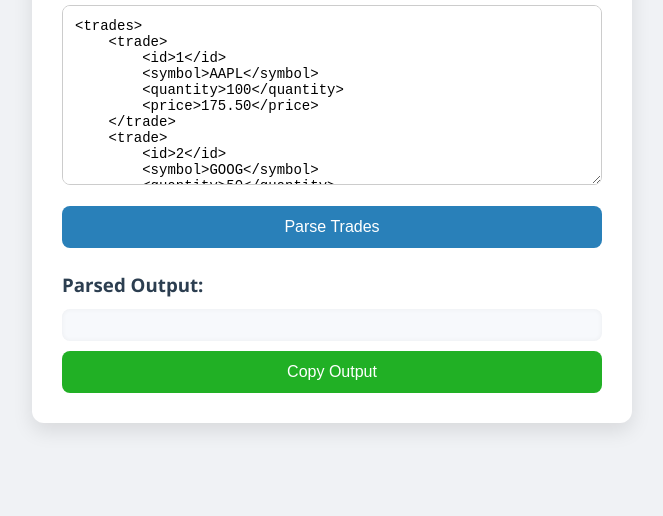
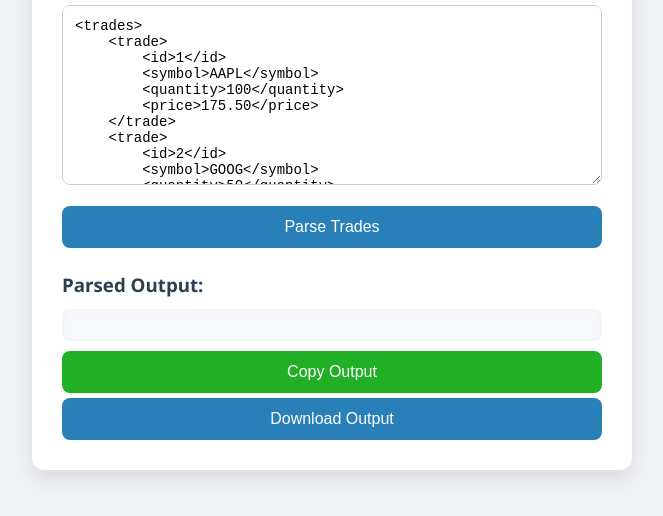
Before and after one commit to aaayyuusshh/trade-xml-parser, a plain HTML site: page src/index.html in a window 1280 px wide. Shown: the part 144-660 px from the top of the page, without its empty margins (308-971 px from the left). Drawn offline with Linux system fonts and the light colour scheme.

Commit message:
Add download functionality

```diff
--- a/src/index.html
+++ b/src/index.html
@@ -49,6 +49,7 @@
     <h3>Parsed Output:</h3>
     <pre id="output"></pre>
     <button id="copyButton" onclick="copyOutput()">Copy Output</button>
+    <button id="downloadButton" style="margin-top: 5px;" onclick="downloadOutput()">Download Output</button>
 </div>
 
 <script src="script.js"></script>
--- a/src/script.js
+++ b/src/script.js
@@ -44,3 +44,16 @@ function copyOutput() {
         alert("Failed to copy text: ", err);
     });
 }
+
+function downloadOutput() {
+    const output = document.getElementById("output").textContent;
+    const blob = new Blob([output.replace(/\n/g, "\r\n")], { type: "text/plain" });
+    const url = URL.createObjectURL(blob);
+
+    const a = document.createElement("a");
+    a.href = url;
+    a.download = "parsed.txt";
+    a.click();
+
+    URL.revokeObjectURL(url);
+}
--- a/src/style.css
+++ b/src/style.css
@@ -94,7 +94,6 @@ pre {
 
 button#copyButton {
     background-color: #21b025;
-
 }
 
 button#copyButton:hover {
```
